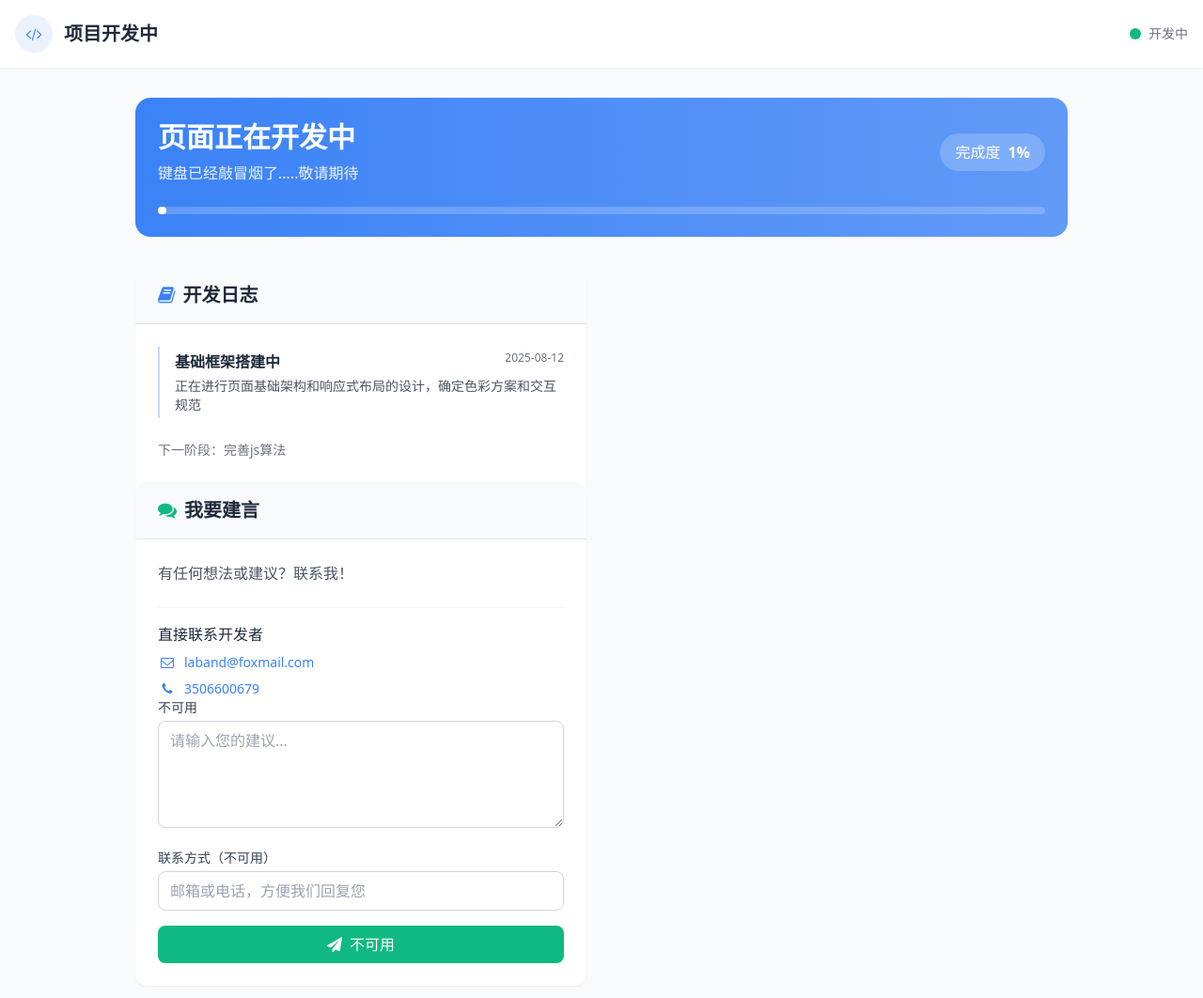
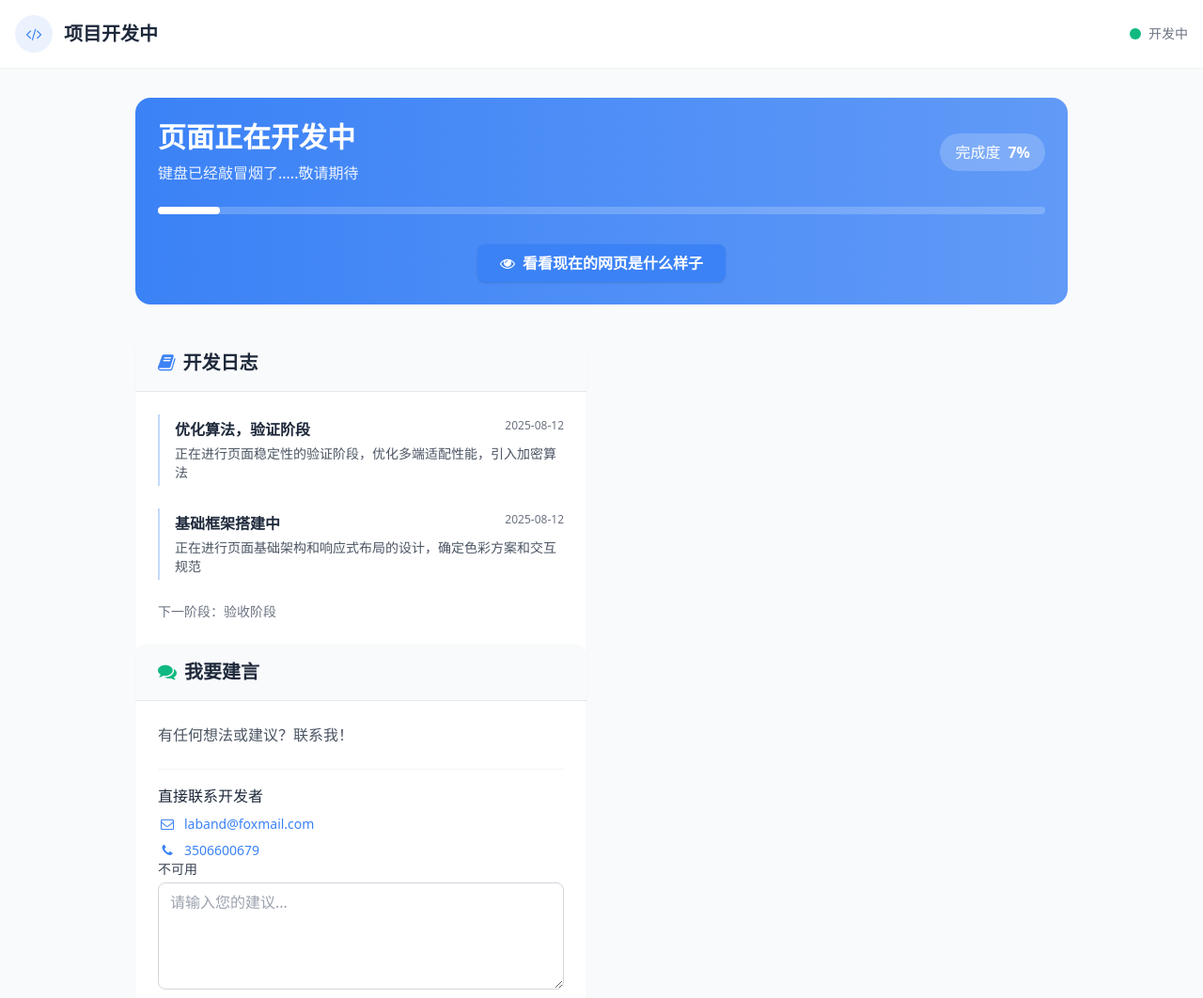
Before and after one commit to Felix-Sterling/xysy2025, a plain HTML site: page index.html in a window 1280 px wide. Shown: the top 1062 px of the page at 94% size. Drawn offline with nearby package versions, Linux system fonts and the light colour scheme.

Commit message:
Update index.html

```diff
--- a/index.html
+++ b/index.html
@@ -72,12 +72,18 @@
         <div class="mt-4 md:mt-0 bg-white/20 backdrop-blur-sm px-4 py-2 rounded-full">
           <div class="flex items-center">
             <span class="mr-2">完成度</span>
-            <span class="font-bold">1%</span>
+            <span class="font-bold">7%</span>
           </div>
         </div>
       </div>
       <div class="mt-6 w-full bg-white/20 rounded-full h-2">
-        <div class="bg-white h-full rounded-full" style="width: 1%"></div>
+        <div class="bg-white h-full rounded-full" style="width: 7%"></div>
+      </div>
+      <!-- 跳转按钮 -->
+      <div class="mt-8 flex justify-center">
+        <a href="./test/index.html" target="_blank" class="inline-block bg-primary hover:bg-primary/90 text-white font-semibold py-2 px-6 rounded-lg shadow card-hover transition-colors">
+          <i class="fa fa-eye mr-2"></i>看看现在的网页是什么样子
+        </a>
       </div>
     </div>
 
@@ -96,6 +102,13 @@
             <!-- 日志条目 -->
             <div class="border-l-2 border-primary/30 pl-4 py-1">
               <div class="flex justify-between items-start mb-1">
+                <h4 class="font-semibold">优化算法，验证阶段</h4>
+                <span class="text-xs text-gray-500">2025-08-12</span>
+              </div>
+              <p class="text-sm text-gray-600">正在进行页面稳定性的验证阶段，优化多端适配性能，引入加密算法</p>
+            </div>
+            <div class="border-l-2 border-primary/30 pl-4 py-1">
+              <div class="flex justify-between items-start mb-1">
                 <h4 class="font-semibold">基础框架搭建中</h4>
                 <span class="text-xs text-gray-500">2025-08-12</span>
               </div>
@@ -103,7 +116,7 @@
             </div>
 
           <div class="mt-6 text-sm text-gray-500">
-            <p>下一阶段：完善js算法</p>
+            <p>下一阶段：验收阶段</p>
           </div>
         </div>
       </div>
```
